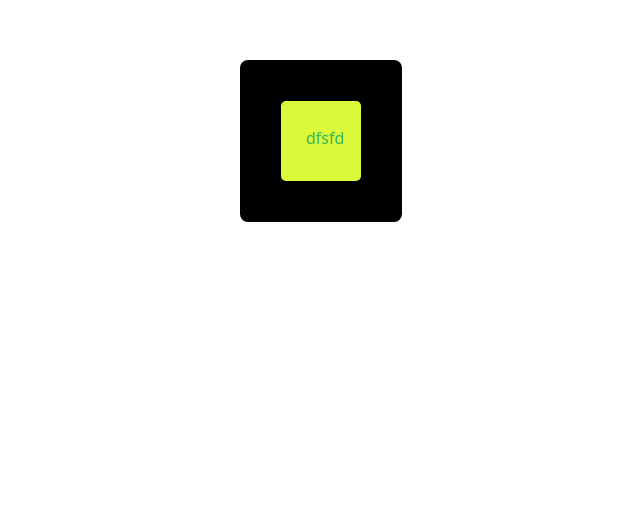
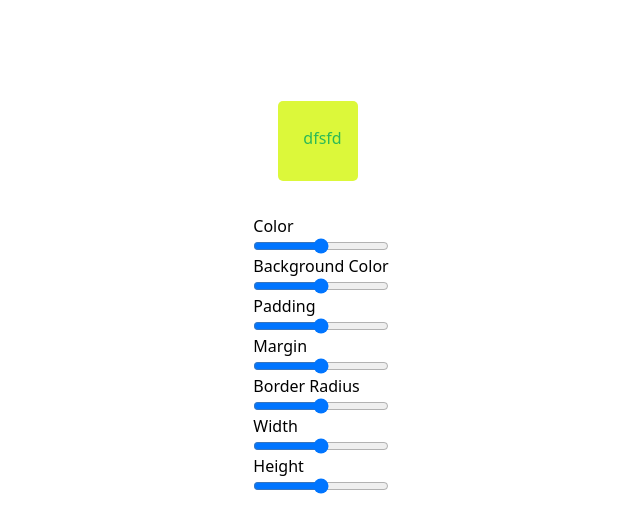
Before and after one commit to MarcAndersonGilles/Forme-CSS-Variable, a website: page index.html in a window 1280 px wide. Shown: the part 228-760 px from the top of the page, without its empty margins (319-959 px from the left). Drawn offline with Linux system fonts and the light colour scheme.

Commit message:
ajout des inputs

```diff
--- a/index.html
+++ b/index.html
@@ -42,12 +42,57 @@
 
 <div class="w-full h-full ">
   <div class="flex flex-col items-center">
-    <div class="flex flex-col   mt-72 bg-black text-white gap-2 p-4 lg:-8 rounded-lg ">
+    <div class="flex flex-col   mt-72  text-white gap-2 p-4 lg:-8 rounded-lg ">
 
-      <div class="custom-text2">dfsfd</div>
+      <div class="custom-text2 ">dfsfd</div>
       <!-- <div style="color: var(--text-color);">dfsfd</div> -->
       <!-- <div class="text-[var(--custom-color)]">dfsfd</div>  doesnt work-->
+
+
+      <nav class="flex text-black ">
+        <ul class="flex flex-col ">
+
+          <div class="flex flex-col">
+            <label for="">Color</label>
+            <input type="range" name="" id="">
+          </div>
+
+          <div class="flex flex-col">
+            <label for="">Background Color</label>
+            <input type="range" name="" id="">
+          </div>
+
+          <div class="flex flex-col">
+            <label for="">Padding</label>
+            <input type="range" name="" id="">
+          </div>
+
+          <div class="flex flex-col">
+            <label for="">Margin</label>
+            <input type="range" name="" id="">
+          </div>
+
+          <div class="flex flex-col">
+            <label for="">Border Radius</label>
+            <input type="range" name="" id="">
+          </div>
+
+          <div class="flex flex-col">
+            <label for="">Width</label>
+            <input type="range" name="" id="">
+          </div>
+
+          <div class="flex flex-col">
+            <label for="">Height</label>
+            <input type="range" name="" id="">
+          </div>
+
+        </ul>
+      </nav>
     </div>
+
+
+
 
   </div>
 </div>
```
